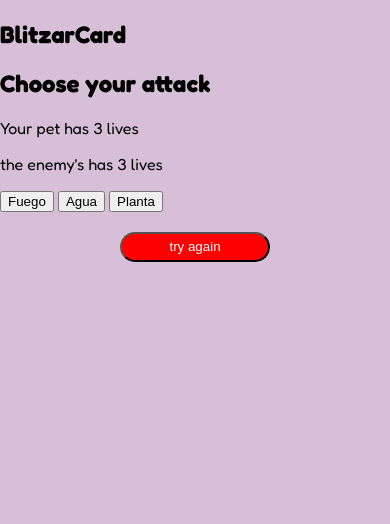
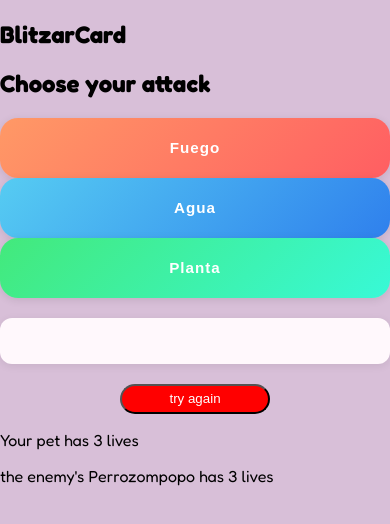
Before and after one commit to Xeppyz/Mokemon-Game, a plain HTML site: page index.html in a window 390 px wide. Both pictures are taken after a click on the button "Select". Drawn offline with Linux system fonts and the light colour scheme.

Commit message:
feature(style): add some new styles at the mokepon card

```diff
--- a/css/style.css
+++ b/css/style.css
@@ -101,3 +101,136 @@
     display: flex;
     gap: 10px;
 }
+
+/* Mensajes de ataques organizados en grid bidimensional */
+#messages {
+    width: 100%;
+    display: flex;
+    justify-content: center;
+    margin-top: 20px;
+}
+
+.messages-grid {
+    display: grid;
+    grid-template-columns: 1fr 1fr;
+    grid-template-rows: auto auto;
+    gap: 10px;
+    width: 100%;
+    max-width: 400px;
+    background: #fff8fc;
+    border-radius: 12px;
+    box-shadow: 0 2px 8px rgba(0,0,0,0.08);
+    padding: 12px;
+    align-items: center;
+}
+
+#attack-player {
+    grid-column: 1 / 2;
+    grid-row: 1 / 2;
+    text-align: center;
+    font-weight: 600;
+    color: #11668f;
+}
+#attack-enemy {
+    grid-column: 2 / 3;
+    grid-row: 1 / 2;
+    text-align: center;
+    font-weight: 600;
+    color: #b22222;
+}
+#result {
+    grid-column: 1 / 3;
+    grid-row: 2 / 3;
+    text-align: center;
+    font-size: 1.1em;
+    font-weight: bold;
+    color: #333;
+    min-height: 32px;
+}
+
+/* Botones de ataque estilo card */
+#select-attack > div:first-child {
+    display: flex;
+    flex-direction: row !important;
+    justify-content: space-between;
+    align-items: stretch;
+    gap: 18px;
+    margin-bottom: 18px;
+    width: 100%;
+    max-width: 500px;
+    margin-left: auto;
+    margin-right: auto;
+}
+
+#btn-fire, #btn-water, #btn-leef {
+    background: linear-gradient(135deg, #f7cac9 0%, #92a8d1 100%);
+    border: none;
+    border-radius: 18px;
+    box-shadow: 0 2px 8px rgba(0,0,0,0.10);
+    color: #222;
+    font-size: 1.1em;
+    font-weight: 600;
+    padding: 18px 32px;
+    cursor: pointer;
+    transition: transform 0.12s, box-shadow 0.12s, background 0.2s;
+    outline: none;
+    min-width: 110px;
+    min-height: 60px;
+    display: flex;
+    align-items: center;
+    justify-content: center;
+    letter-spacing: 1px;
+}
+
+#btn-fire {
+    background: linear-gradient(135deg, #ff9966 0%, #ff5e62 100%);
+    color: #fff;
+}
+#btn-water {
+    background: linear-gradient(135deg, #56ccf2 0%, #2f80ed 100%);
+    color: #fff;
+}
+#btn-leef {
+    background: linear-gradient(135deg, #43e97b 0%, #38f9d7 100%);
+    color: #fff;
+}
+
+#btn-fire:hover, #btn-water:hover, #btn-leef:hover {
+    transform: translateY(-4px) scale(1.04);
+    box-shadow: 0 6px 18px rgba(0,0,0,0.18);
+    filter: brightness(1.08);
+}
+
+@media (max-width: 600px) {
+    #select-attack > div:first-child {
+        flex-direction: row !important;
+        gap: 8px;
+        align-items: stretch;
+        max-width: 98vw;
+    }
+    #btn-fire, #btn-water, #btn-leef {
+        width: 100%;
+        min-width: 0;
+        padding: 12px 0;
+        font-size: 0.95em;
+    }
+}
+
+@media (max-width: 700px) {
+    .messages-grid {
+        max-width: 98vw;
+        padding: 8px;
+        gap: 6px;
+    }
+}
+@media (max-width: 500px) {
+    .messages-grid {
+        grid-template-columns: 1fr 1fr;
+        grid-template-rows: auto auto;
+        font-size: 0.95em;
+        padding: 4px;
+    }
+    #result {
+        font-size: 1em;
+    }
+}
--- a/index.html
+++ b/index.html
@@ -4,12 +4,10 @@
     <meta charset="UTF-8">
     <meta name="viewport" content="width=device-width, initial-scale=1.0">
     <title>GAME BLITZARCARD</title>
-    <script src="./js/select-mokepon.js"></script>
     <link rel="stylesheet" href="css/style.css">
+</head>
 
-</head>
 <body>
-
     <section id="select-pet">
         <h1 class="tittle">BlitzarCard</h1>
         <h2 class="subtitle">Choose your pet</h2>
@@ -43,10 +41,7 @@
         <h1 class="tittle">BlitzarCard</h1>
         <h2>Choose your attack</h2>
 
-        <p>Your pet <span id="player-pet"></span> has <span id="lives-player">3</span> lives</p>
-        <p>the enemy's <span id="enemys-pet"></span> has <span id="lives-enemys">3</span> lives</p>
-
-
+        <div>
             <button id="btn-fire">
                 Fuego
             </button>
@@ -58,23 +53,32 @@
             <button id="btn-leef">
                 Planta
             </button>
+        </div>
 
-    </section>
+        <div id="messages">
+            <div class="messages-grid">
+                <div id="attack-player"></div>
+                <div id="attack-enemy"></div>
+                <div id="result"></div>
+            </div>
+        </div>
 
-    <section id="messages">
+        <section id="reset-game">
+            <button class="button-reset" id="btn-reset">try again</button>
+        </section>
+
+        <div>
+        <p>Your pet <span id="player-pet"></span> has <span id="lives-player">3</span> lives</p>
+        <p>the enemy's <span id="enemys-pet"></span> has <span id="lives-enemys">3</span> lives</p>
+        </div>
+
 
     </section>
 
 
-    <section id="reset-game">
-        <button class="button-reset" id="btn-reset">try again</button>
-    </section>
-
-    </p>
 
 
-
-
+    <script src="./js/select-mokepon.js"></script>
 </body>
 
 
--- a/js/select-mokepon.js
+++ b/js/select-mokepon.js
@@ -1,23 +1,51 @@
+const selectAttack = document.getElementById('select-attack')
+const btnPet = document.getElementById('btn-pet')
+const btnFire = document.getElementById('btn-fire')
+const btnReset = document.getElementById('btn-reset')
+const btnWater = document.getElementById('btn-water')
+const btnEarth = document.getElementById('btn-leef')
+
+const selectPet = document.getElementById('select-pet')
+
+const mokepon1 = document.getElementById('zancudo')
+const mokepon2 = document.getElementById('perrozompopo')
+const mokepon3 = document.getElementById('zanate')
+
+const spanmokenPlayer = document.getElementById('player-pet')
+
+const spanmokenEnemy = document.getElementById('enemys-pet')
+
+const spanLivesPlayer = document.getElementById('lives-player')
+const spanLivsEnemy = document.getElementById('lives-enemys')
+
+const message = document.getElementById('result')
+
+
 let attackPlayer
 let attackEnemys
 
 let playerLives = 3
 let EnemyLives = 3
 
+
+class Mokepon{
+    constructor(name, image, lives) {
+        this.name = name
+        this.image = image
+        this.lives = lives
+    }
+}
+let zancudo = new Mokepon('Zancudo', './assets/img/firee.png', 3)
+let perrozompopo = new Mokepon('Perrozompopo', './assets/img/perrozompopo.png', 3)
+let zanate = new Mokepon('Zanate', './assets/img/zanate.png', 3)
+console.log(zancudo, perrozompopo, zanate)
+
 function initGame() {
-
-    let selectAttack = document.getElementById('select-attack')
     selectAttack.style.display = 'none'
-    let btnPet = document.getElementById('btn-pet')
     btnPet.addEventListener('click', selectMokepon)
-    let btnFire = document.getElementById('btn-fire')
     btnFire.addEventListener('click', attackFire)
-    let btnWater = document.getElementById('btn-water')
     btnWater.addEventListener('click', attackWater)
-    let btnEarth = document.getElementById('btn-leef')
     btnEarth.addEventListener('click', attackLeef )
-
-    let btnReset = document.getElementById('btn-reset')
     btnReset.addEventListener('click', resetGame)
 
 }
@@ -25,20 +53,8 @@ function initGame() {
 
 function selectMokepon() {
 
-    let selectPet = document.getElementById('select-pet')
     selectPet.style.display = 'none'
-
-    let selectAttack = document.getElementById('select-attack')
     selectAttack.style.display = 'block'
-
-    let mokepon1 = document.getElementById('zancudo')
-    let mokepon2 = document.getElementById('perrozompopo')
-    let mokepon3 = document.getElementById('zanate')
-    let mokepon4 = document.getElementById('chupacabra')
-    let mokepon5 = document.getElementById('llorona')
-
-    let spanmokenPlayer = document.getElementById('player-pet')
-
     if(mokepon1.checked) {
         spanmokenPlayer.innerHTML = 'Zancudo'
     }
@@ -47,12 +63,6 @@ function selectMokepon() {
     }
     else if(mokepon3.checked) {
        spanmokenPlayer.innerHTML = 'Zanate'
-    }
-    else if(mokepon4.checked) {
-        spanmokenPlayer.innerHTML = 'Chupacabra'
-    }
-    else if(mokepon5.checked) {
-        spanmokenPlayer.innerHTML = 'Llorona'
     }else {
         alert('You must select a mokepon')
     }
@@ -62,9 +72,6 @@ function selectMokepon() {
  function selectEnemysPet()   {
 
     let random = randomMokepon(1, 5)
-    let spanmokenEnemy = document.getElementById('enemys-pet')
-
-
 
     if(random === 1) {
         spanmokenEnemy.innerHTML = 'Zancudo'
@@ -128,9 +135,6 @@ function attackEnemy() {
 
 
 function combat() {
-        let spanLivesPlayer = document.getElementById('lives-player')
-        let spanLivsEnemy = document.getElementById('lives-enemys')
-
         if(attackEnemys == attackPlayer) {
             createMessage('TIE')
 
@@ -195,7 +199,7 @@ function resetGame() {
 
 
 function createMessage(result) {
-    let message = document.getElementById('messages')
+
     let paragraph = document.createElement ('p')
     paragraph.innerHTML = `Your attack is ${attackPlayer} and the enemy attack is ${attackEnemys} + ${result}`
     message.appendChild(paragraph)
```
